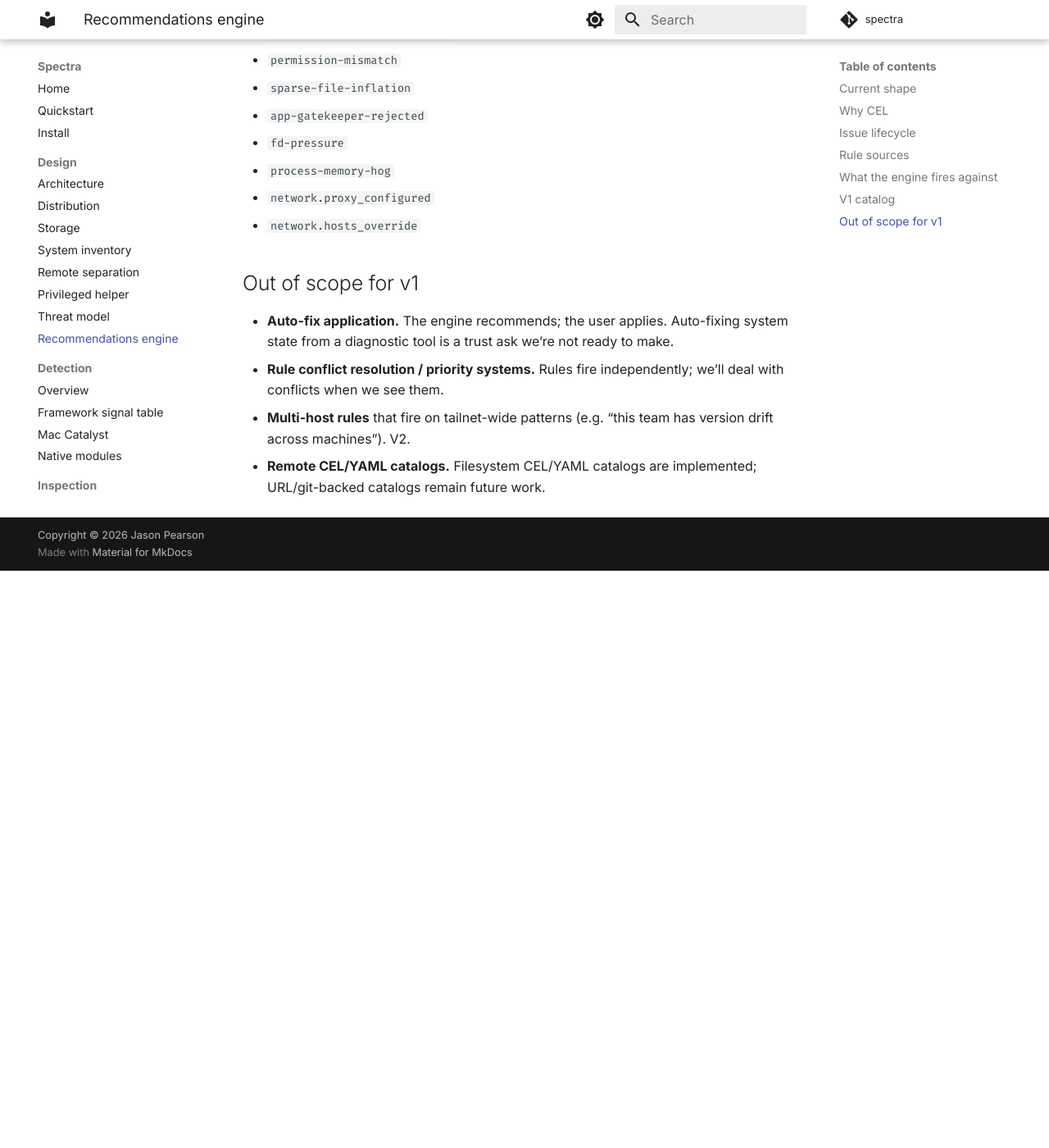
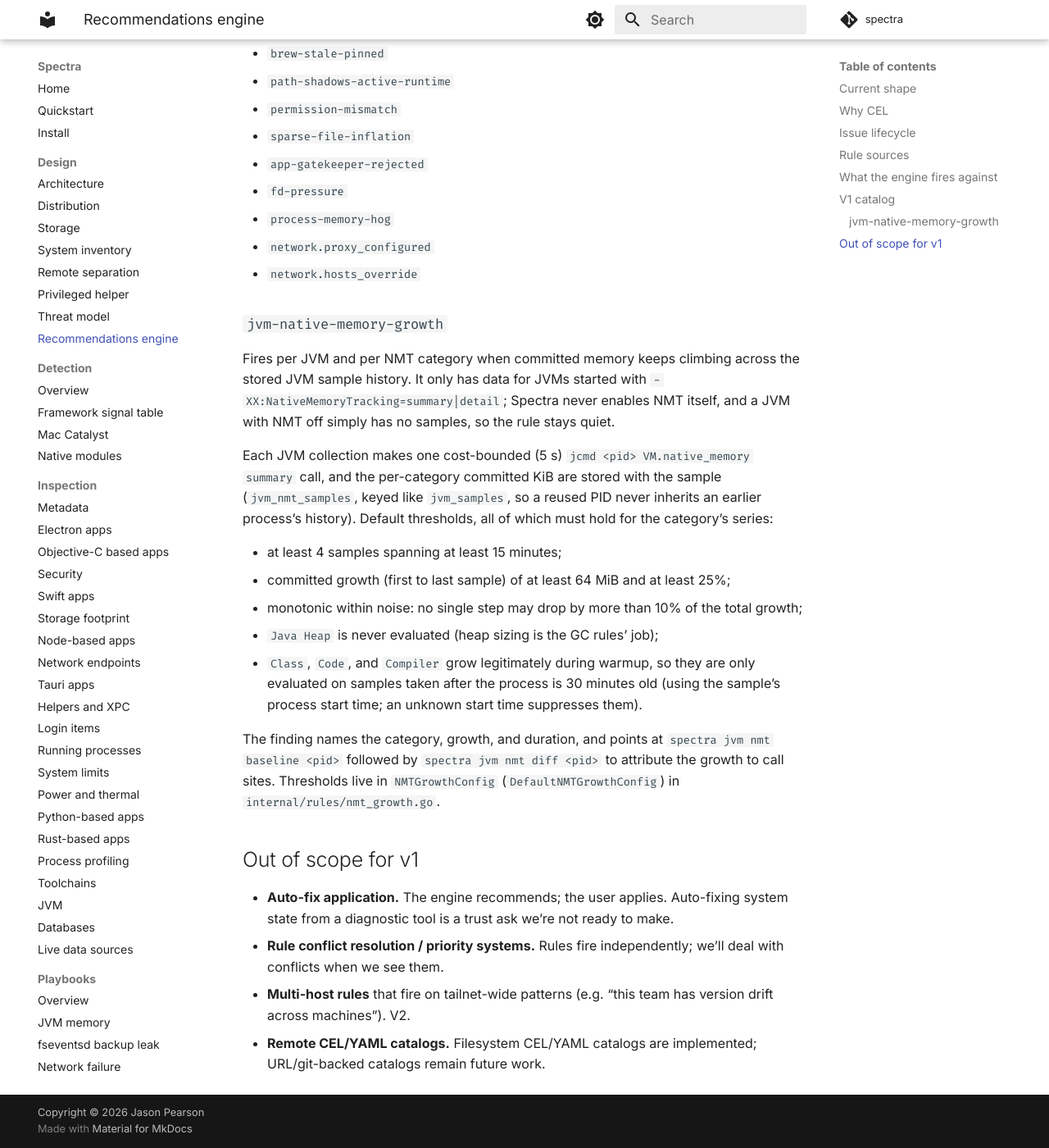
Before and after one commit to kaeawc/spectra, an MkDocs documentation site: the page built from docs/design/recommendations-engine.md, in a window 1280 px wide and 1400 px high, scrolled down 5355 px. Shown: the whole window at 82% size. Built offline with MkDocs 1.6.1 and Material for MkDocs 9.7.7, drawn with Linux system fonts in a browser that asks for light colours; comment, search, counter and statistics services are not loaded; before the commit the page ends 6051 px from its top, so only the background shows below that; some of the changed text lies outside the part shown.

Commit message:
docs: document jvm-native-memory-growth and NMT sampling
Co-Authored-By: Claude Sonnet 5.5 <noreply@anthropic.com>
Claude-Session: https://claude.ai/code/session_01U8xmvzLBTHJmjtoSCTBdRT

```diff
--- a/docs/design/recommendations-engine.md
+++ b/docs/design/recommendations-engine.md
@@ -220,6 +220,8 @@ Implemented rules:
 - `jvm-oom-dump-disabled`
 - `jvm-gc-logging-disabled`
 - `jvm-rss-exceeds-heap`
+- `jvm-native-memory-growth` (history-based: one finding per Native Memory
+  Tracking category whose committed size grows monotonically; see below)
 - `jvm-gc-algorithm`
 - `jvm-oom-detected`
 - `jvm-heap-dump-found`
@@ -244,6 +246,33 @@ Implemented rules:
 - `network.proxy_configured`
 - `network.hosts_override`
 
+### `jvm-native-memory-growth`
+
+Fires per JVM and per NMT category when committed memory keeps climbing across
+the stored JVM sample history. It only has data for JVMs started with
+`-XX:NativeMemoryTracking=summary|detail`; Spectra never enables NMT itself,
+and a JVM with NMT off simply has no samples, so the rule stays quiet.
+
+Each JVM collection makes one cost-bounded (5 s) `jcmd <pid> VM.native_memory
+summary` call, and the per-category committed KiB are stored with the sample
+(`jvm_nmt_samples`, keyed like `jvm_samples`, so a reused PID never inherits an
+earlier process's history). Default thresholds, all of which must hold for the
+category's series:
+
+- at least 4 samples spanning at least 15 minutes;
+- committed growth (first to last sample) of at least 64 MiB and at least 25%;
+- monotonic within noise: no single step may drop by more than 10% of the
+  total growth;
+- `Java Heap` is never evaluated (heap sizing is the GC rules' job);
+- `Class`, `Code`, and `Compiler` grow legitimately during warmup, so they are
+  only evaluated on samples taken after the process is 30 minutes old (using
+  the sample's process start time; an unknown start time suppresses them).
+
+The finding names the category, growth, and duration, and points at
+`spectra jvm nmt baseline <pid>` followed by `spectra jvm nmt diff <pid>` to
+attribute the growth to call sites. Thresholds live in `NMTGrowthConfig`
+(`DefaultNMTGrowthConfig`) in `internal/rules/nmt_growth.go`.
+
 ## Out of scope for v1
 
 - **Auto-fix application.** The engine recommends; the user applies.
```
Also changed, not shown: docs/inspection/jvm.md (+10 -0 lines).
